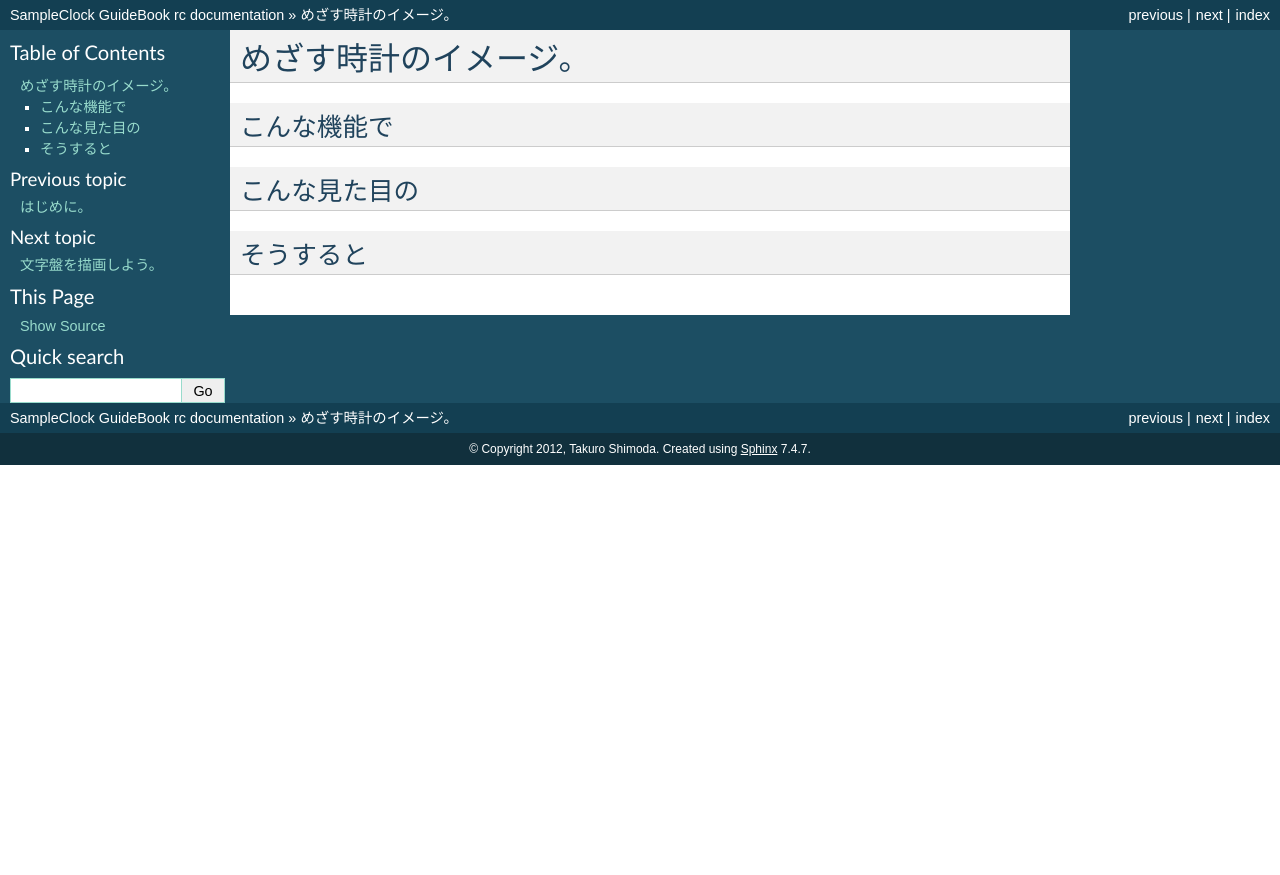
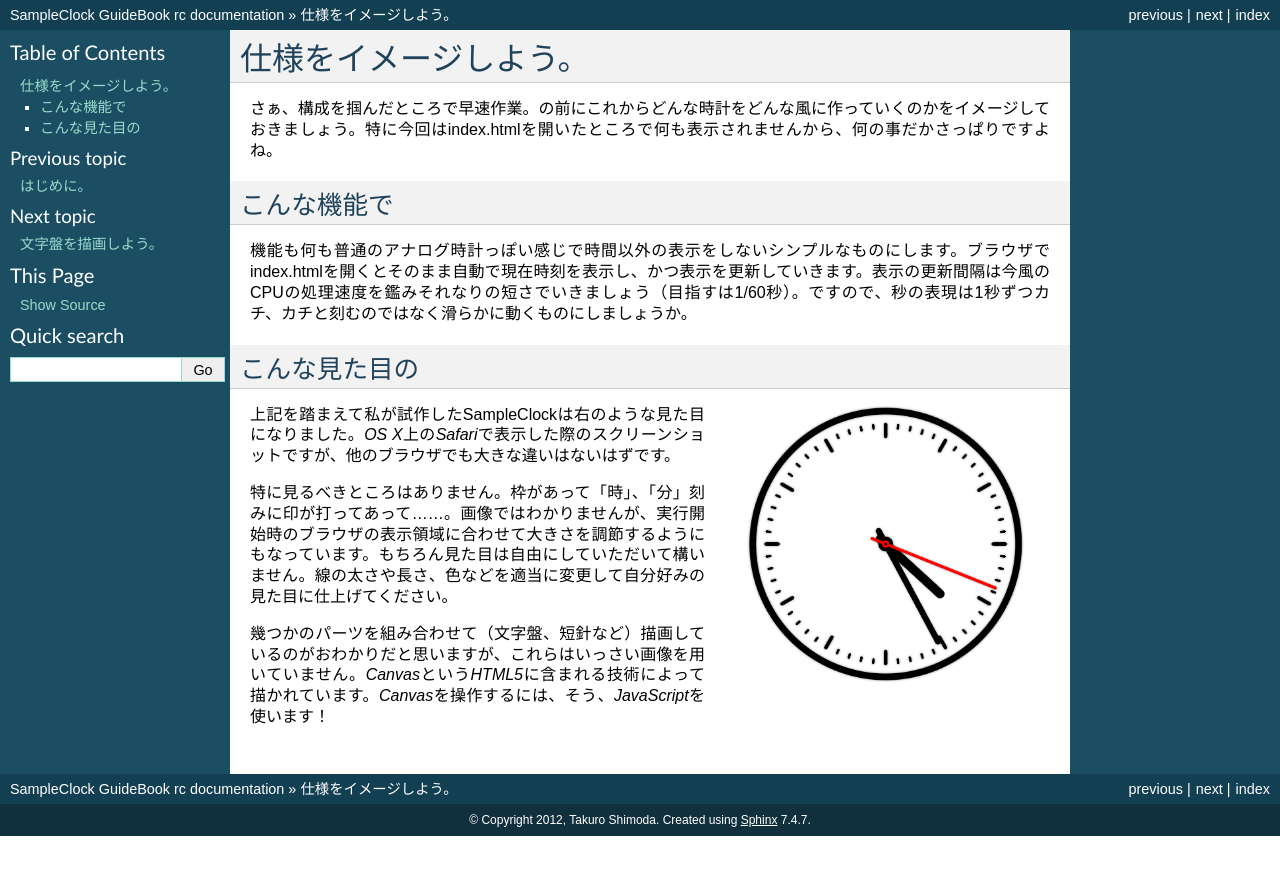
Before and after one commit to tactactad/SampleClock, a Sphinx documentation site: the page built from docs/source/specifications.rst, in a window 1280 px wide. Shown: the top 875 px of the page. Built offline with Sphinx 7.4.7, drawn with Linux system fonts in a browser that asks for light colours.

Commit message:
write specification.rst

```diff
--- a/docs/source/specifications.rst
+++ b/docs/source/specifications.rst
@@ -1,12 +1,24 @@
 ==============================
-めざす時計のイメージ。
+仕様をイメージしよう。
 ==============================
+
+さぁ、構成を掴んだところで早速作業。の前にこれからどんな時計をどんな風に作っていくのかをイメージしておきましょう。特に今回はindex.htmlを開いたところで何も表示されませんから、何の事だかさっぱりですよね。
 
 こんな機能で
 ==============================
 
+機能も何も普通のアナログ時計っぽい感じで時間以外の表示をしないシンプルなものにします。ブラウザでindex.htmlを開くとそのまま自動で現在時刻を表示し、かつ表示を更新していきます。表示の更新間隔は今風のCPUの処理速度を鑑みそれなりの短さでいきましょう（目指すは1/60秒）。ですので、秒の表現は1秒ずつカチ、カチと刻むのではなく滑らかに動くものにしましょうか。
+
 こんな見た目の
 ==============================
 
-そうすると
-==============================
+.. image:: images/sampleClock.png
+ :alt: SampleClock ScreenShot
+ :align: right
+ :scale: 33%
+
+上記を踏まえて私が試作したSampleClockは右のような見た目になりました。 *OS X* 上の *Safari* で表示した際のスクリーンショットですが、他のブラウザでも大きな違いはないはずです。
+
+特に見るべきところはありません。枠があって「時」、「分」刻みに印が打ってあって……。画像ではわかりませんが、実行開始時のブラウザの表示領域に合わせて大きさを調節するようにもなっています。もちろん見た目は自由にしていただいて構いません。線の太さや長さ、色などを適当に変更して自分好みの見た目に仕上げてください。
+
+幾つかのパーツを組み合わせて（文字盤、短針など）描画しているのがおわかりだと思いますが、これらはいっさい画像を用いていません。 *Canvas* という *HTML5* に含まれる技術によって描かれています。 *Canvas* を操作するには、そう、 *JavaScript* を使います！
```
Also changed, not shown: docs/source/images/sampleClock.png (added).
